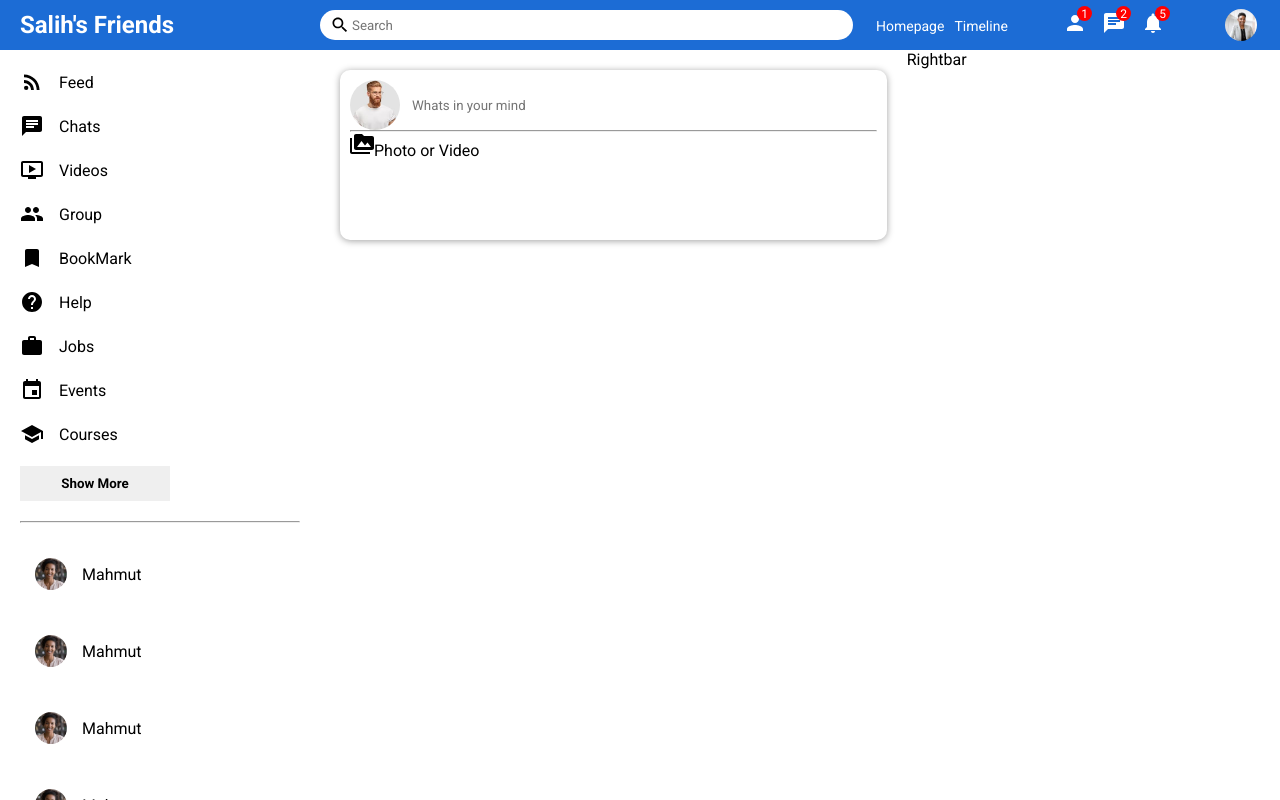
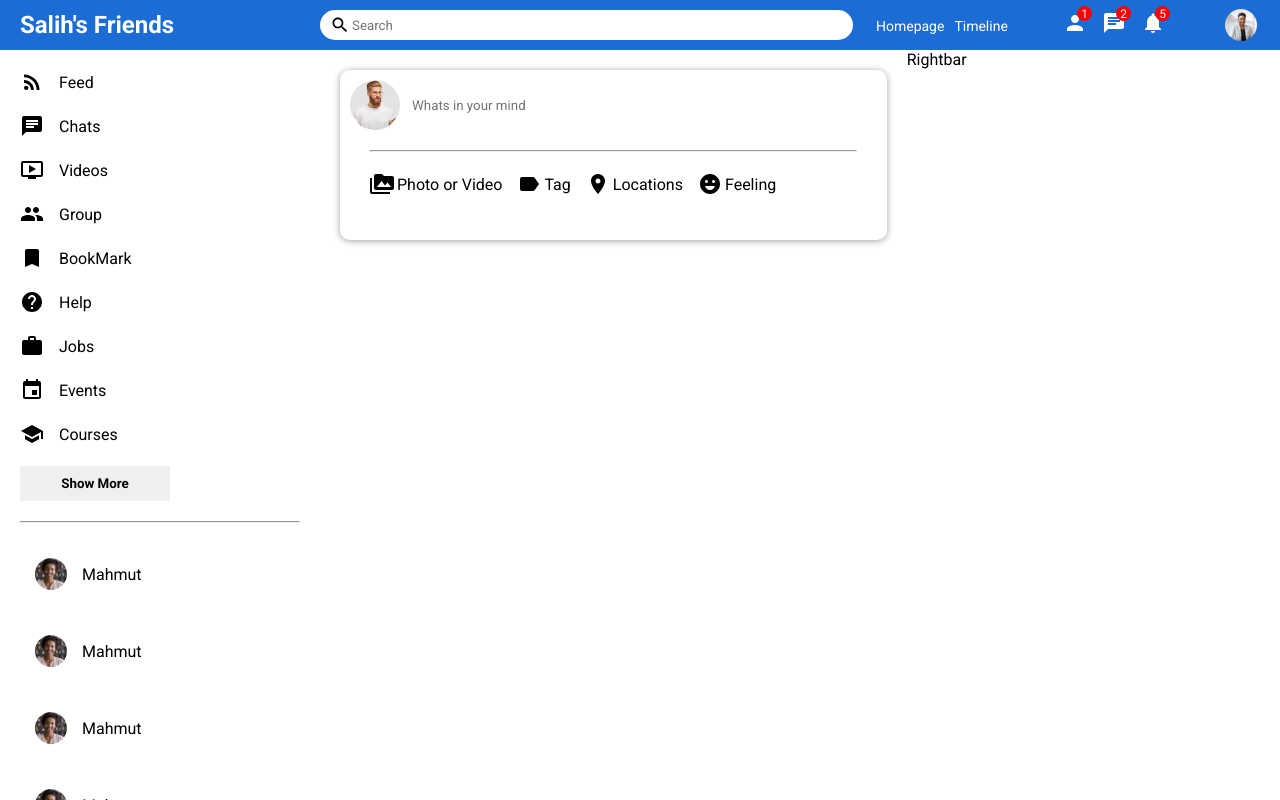
Before and after one commit to muhammetsalihaslan/SocialMediaApp, a React (Create React App) app in the folder socialmediapp/: page / in a window 1280 px wide. Built offline with nearby package versions, Linux system fonts and the light colour scheme.

Commit message:
share css jsx

```diff
--- a/socialmediapp/src/components/share/Share.jsx
+++ b/socialmediapp/src/components/share/Share.jsx
@@ -1,7 +1,9 @@
 import React from 'react'
 import "./share.css"
 import PermMediaIcon from '@mui/icons-material/PermMedia';
-
+import LabelIcon from '@mui/icons-material/Label';
+import RoomIcon from '@mui/icons-material/Room';
+import EmojiEmotionsIcon from '@mui/icons-material/EmojiEmotions';
 const Share = () => {
   return (
     <div className="share">
@@ -13,10 +15,34 @@ const Share = () => {
             <hr className="shareHr"/>
             <div className="shareBottom">
                 <div className="shareOptions">
+                    <div className="shareOption">
+
                     <PermMediaIcon className="shareIcon"/>
                     <span className="shareOptionText">
                         Photo or Video
                     </span>
+                    </div>
+                    <div className="shareOption">
+
+                    <LabelIcon className="shareIcon"/>
+                    <span className="shareOptionText">
+                      Tag
+                    </span>
+                    </div>
+                    <div className="shareOption">
+
+                    <RoomIcon className="shareIcon"/>
+                    <span className="shareOptionText">
+                        Locations
+                    </span>
+                    </div>
+                    <div className="shareOption">
+
+                    <EmojiEmotionsIcon className="shareIcon"/>
+                    <span className="shareOptionText">
+                        Feeling
+                    </span>
+                    </div>
                 </div>
 
             </div>
--- a/socialmediapp/src/components/share/share.css
+++ b/socialmediapp/src/components/share/share.css
@@ -31,3 +31,30 @@
 .shareInput:focus{
     outline: none;
 }
+
+.shareHr{
+    margin: 20px;
+}
+
+.shareBottom{
+    display: flex;
+    align-items: center;
+    justify-content:space-between;
+}
+
+.shareOptions{
+    display: flex;
+    margin-left: 20px;
+}
+
+.shareOption{
+    display: flex;
+    align-items: center;
+    margin-right: 15px;
+    cursor: pointer;
+}
+
+.shareIcon{
+    font-style: 18px;
+    margin-right: 3px;
+}
```
